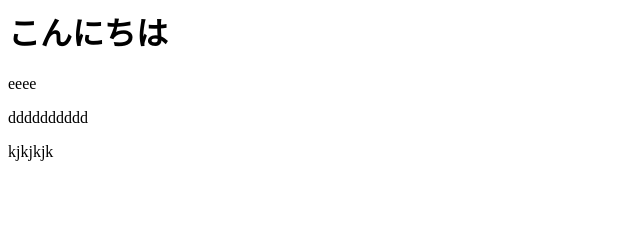
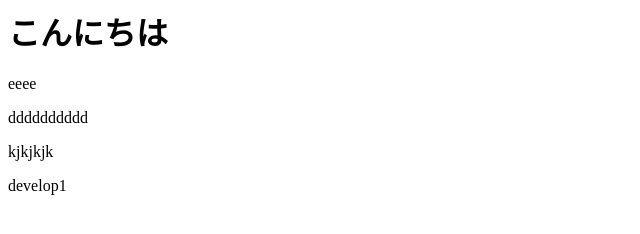
Before and after one commit to naso22/git, a plain HTML site: page index.html in a window 1280 px wide. Shown: the full height of the page, 0-640 px from the left. Drawn offline with Linux system fonts and the light colour scheme.

Commit message:
develop1

```diff
--- a/index.html
+++ b/index.html
@@ -2,3 +2,4 @@
 <p>eeee</p>
 <div>dddddddddd</div>
 <p>kjkjkjk</p>
+<p>develop1</p>
```
